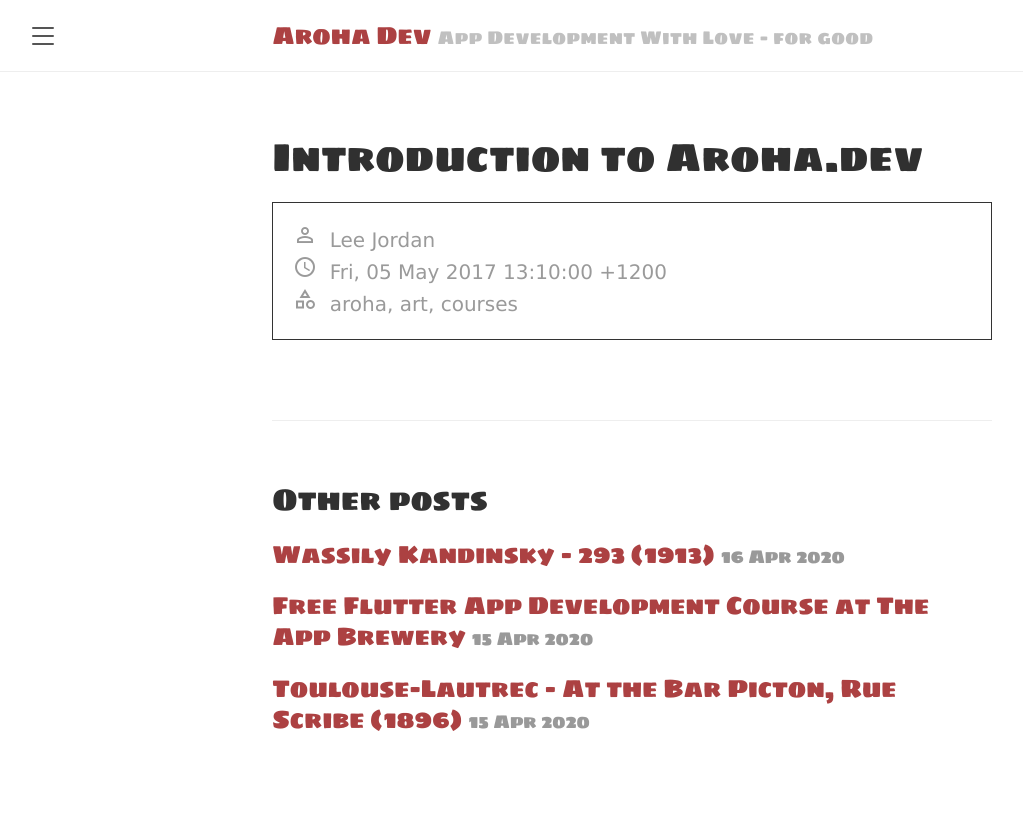
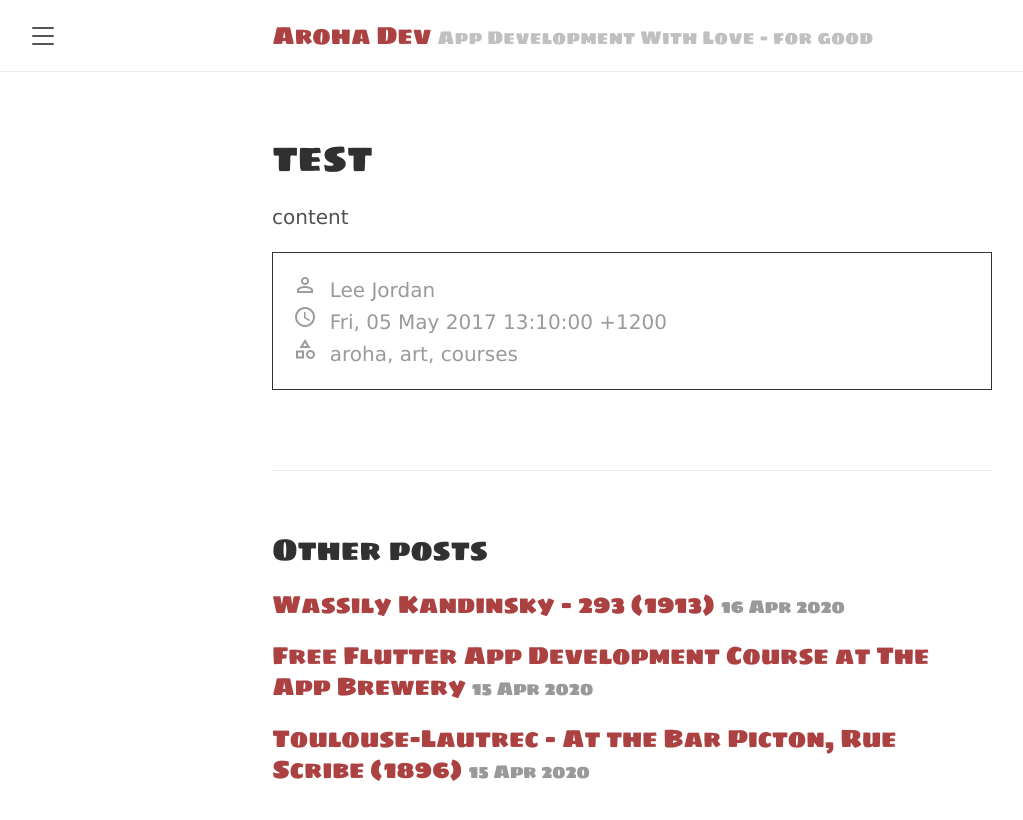
Before and after one commit to tracyjordan/tracyjordan.github.io, a Jekyll site: the page built from _posts/2017-05-05-test.md, in a window 1280 px wide. Shown: the top 820 px of the page, without its empty margins (8-1031 px from the left). Built offline with Jekyll 4.4.1, drawn with Linux system fonts in a browser that asks for light colours.

Commit message:
Update 2017-05-05-test.md

```diff
--- a/_posts/2017-05-05-test.md
+++ b/_posts/2017-05-05-test.md
@@ -1,8 +1,10 @@
 ---
 layout: post
-title: Introduction to Aroha.dev
+title: test
 date: 2017-05-05 13:10
 categories: [aroha, art, courses]
 author: Lee Jordan
 published: true
 ---
+
+content
```
